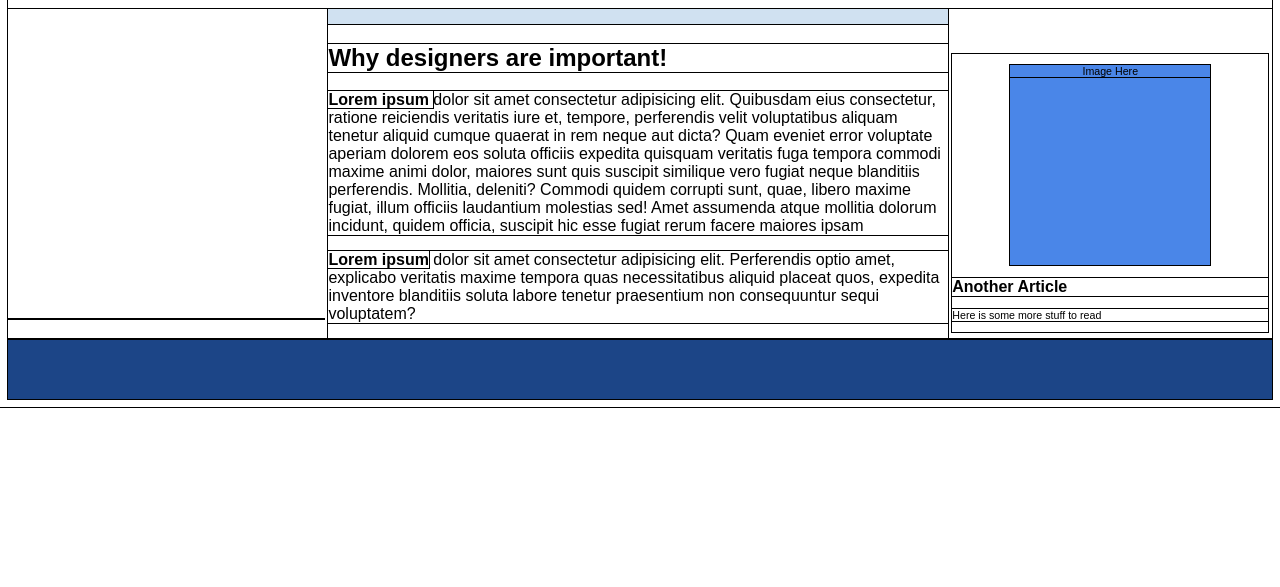
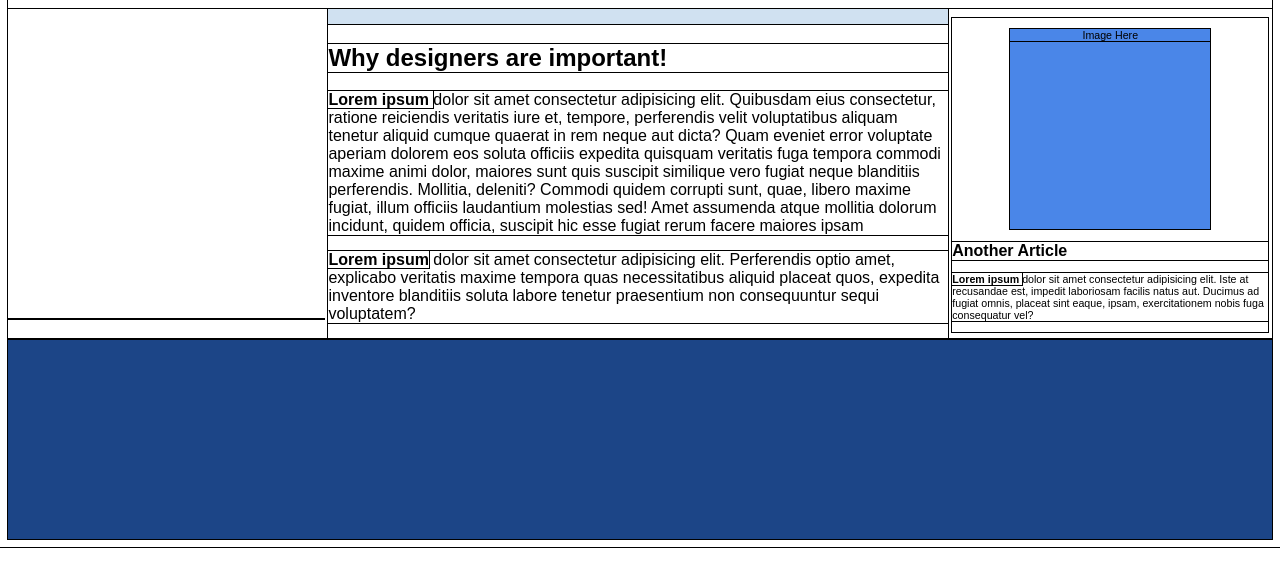
Before and after one commit to Rolland-Campbell/Buds-Coolsite, a plain HTML site: page index.html in a window 1280 px wide. Shown: the part 113-700 px from the top of the page. Drawn offline with Linux system fonts and the light colour scheme.

Commit message:
adjusted footer and another article

```diff
--- a/index.html
+++ b/index.html
@@ -39,7 +39,9 @@
           <p>Image Here</p>
         </div>
         <h2>Another Article</h2>
-        <p>Here is some more stuff to read</p>
+        <p><b> Lorem ipsum </b> dolor sit amet consectetur adipisicing elit. Iste at recusandae est, impedit laboriosam
+          facilis natus aut. Ducimus ad fugiat omnis, placeat sint eaque, ipsam, exercitationem nobis fuga consequatur
+          vel?</p>
       </span>
     </div>
     <div class="footer"></div>
--- a/style.css
+++ b/style.css
@@ -54,7 +54,7 @@
 
 .footer{
   background-color: #1C4587;
-  padding: 30px;
+  padding: 100px;
 }
 
 .photo-here{
```
